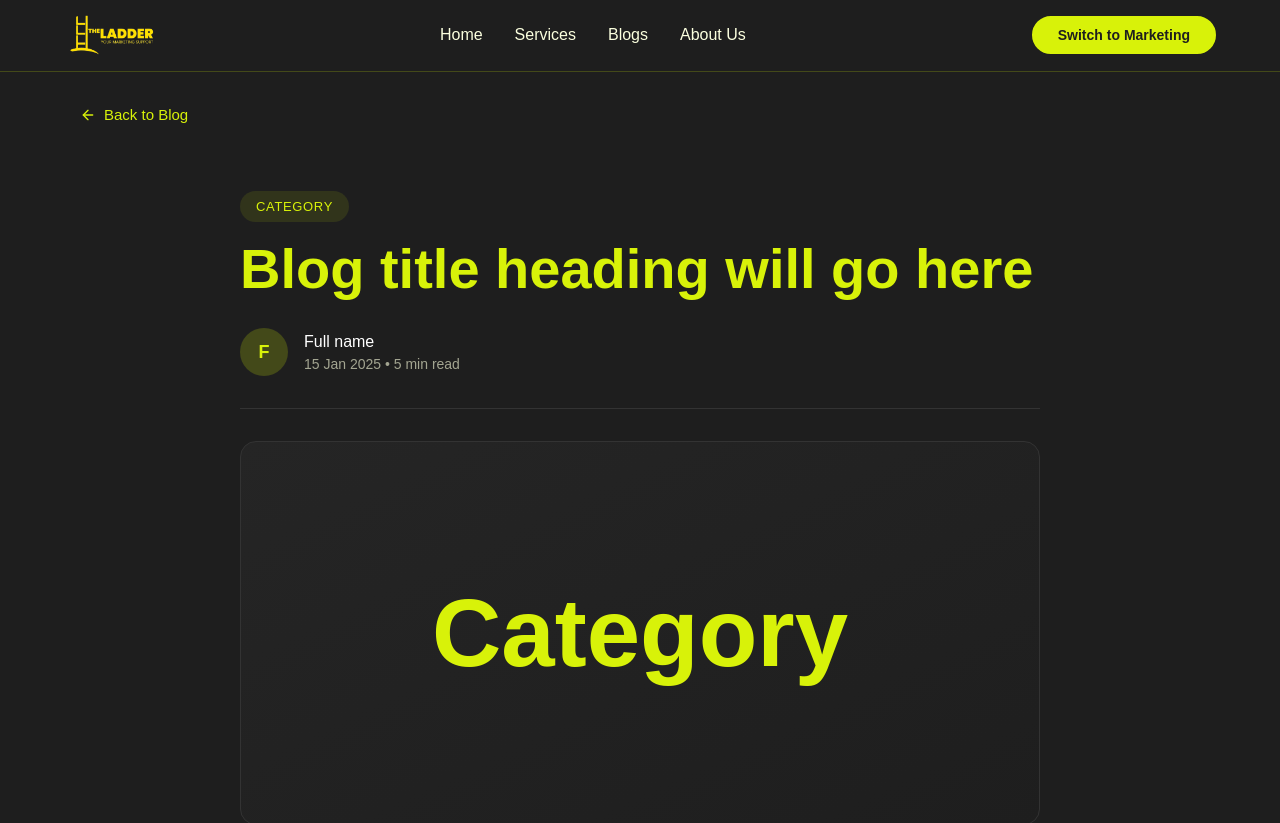
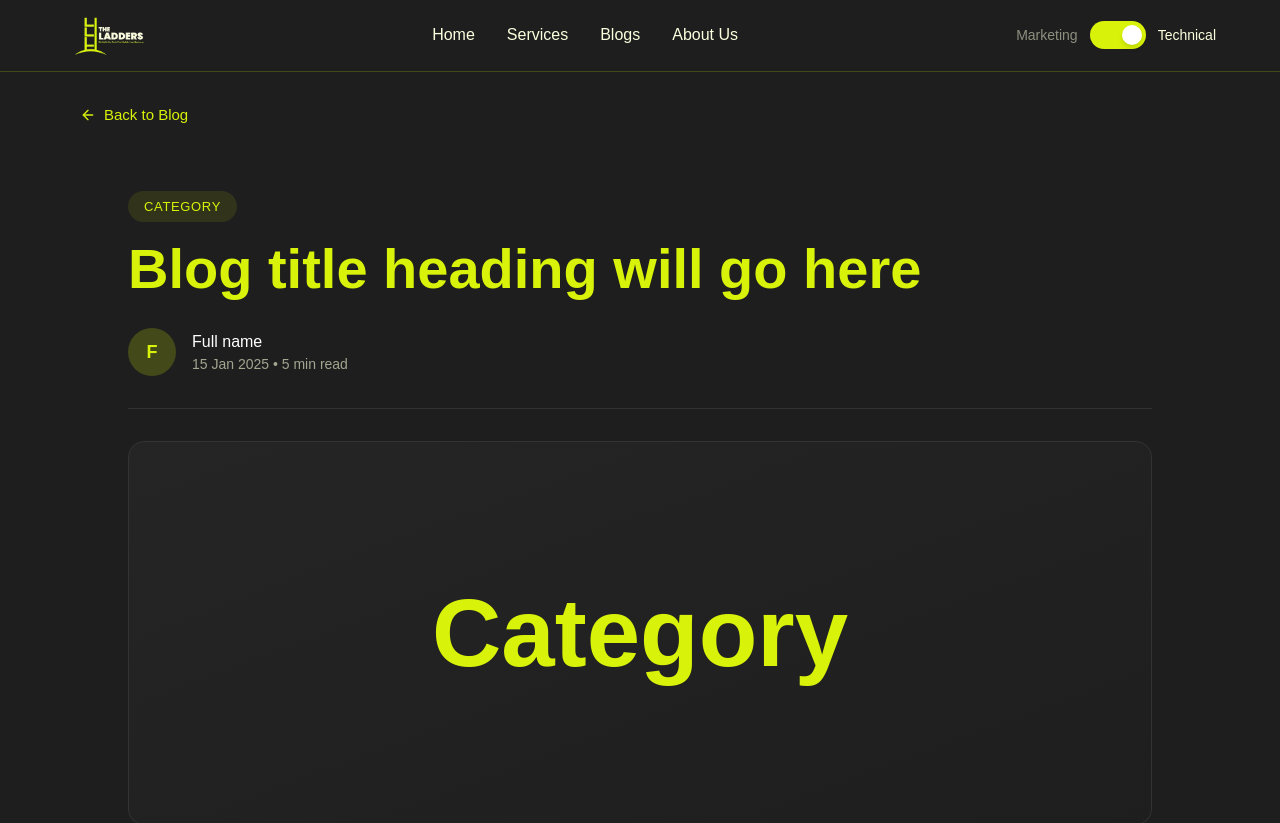
Before and after one commit to umar7shaikh/The-Ladder-Web, a Next.js app: page /technical/blog/first-post in a window 1280 px wide. Shown: the top 823 px of the page. Built offline with nearby package versions, Linux system fonts and the light colour scheme.

Commit message:
added the tech logo,added the toggle slider in the navbar

```diff
--- a/app/technical/blog/[slug]/page.tsx
+++ b/app/technical/blog/[slug]/page.tsx
@@ -15,7 +15,6 @@ import {
   Step
 } from '@/components/technical/blogcomponents/MDXComponents';
 
-// Custom components for MDX
 const components = {
   Callout,
   CodeTitle,
@@ -53,7 +52,8 @@ export default async function BlogPost({ params }: { params: Promise<{ slug: str
 
       {/* Hero Section */}
       <section className="relative py-12 md:py-16">
-        <div className="relative w-full max-w-4xl mx-auto px-4 sm:px-6 md:px-12">
+        <div className="relative w-full max-w-6xl mx-auto px-4 sm:px-6 md:px-12 lg:px-16">
+          {/* ↑ Changed from max-w-4xl to max-w-6xl */}
 
           {/* Category Badge */}
           <div className="inline-block mb-4">
--- a/components/common/Navbar.tsx
+++ b/components/common/Navbar.tsx
@@ -42,6 +42,9 @@ export default function Navbar() {
     setIsMobileMenuOpen(false);
   };
 
+  // Dynamic logo based on department
+  const logoSrc = currentDept === 'marketing' ? '/logo.png' : '/techlogo.png';
+
   // Navigation links based on department
   const navLinks = currentDept === 'marketing'
     ? [
@@ -62,7 +65,7 @@ export default function Navbar() {
       className="sticky top-0 z-50 h-[72px] flex items-center transition-colors duration-300"
       style={{
         backgroundColor: colors.bg,
-        borderBottom: `1px solid ${colors.primary}33` // 33 = 20% opacity
+        borderBottom: `1px solid ${colors.primary}33`
       }}
     >
       <div className="w-full max-w-[1920px] mx-auto px-4 md:px-[64px] py-0 flex items-center justify-between">
@@ -70,7 +73,7 @@ export default function Navbar() {
         <div className="flex-shrink-0">
           <Link href={`/${currentDept}`}>
             <Image
-              src="/logo.png"
+              src={logoSrc}
               alt="The Ladder Logo"
               width={90}
               height={90}
@@ -103,27 +106,42 @@ export default function Navbar() {
           </div>
         </div>
 
-        {/* Department Toggle Button (Desktop) */}
-        <div className="hidden md:block flex-shrink-0">
+        {/* Department Toggle Slider (Desktop) */}
+        <div className="hidden md:flex items-center gap-3 flex-shrink-0">
+          <span
+            className={`text-sm font-medium transition-all duration-200 ${
+              currentDept === 'marketing' ? 'opacity-100' : 'opacity-50'
+            }`}
+            style={{ color: colors.text }}
+          >
+            Marketing
+          </span>
+
           <button
             onClick={toggleDept}
-            className="px-6 py-2.5 border-2 rounded-full text-sm font-semibold leading-[22px] transition-all duration-200 h-[38px] flex items-center"
+            className="relative w-14 h-7 rounded-full transition-all duration-300 focus:outline-none focus:ring-2 focus:ring-offset-2"
             style={{
-              borderColor: colors.border,
-              backgroundColor: colors.buttonBg,
-              color: colors.buttonText,
+              backgroundColor: currentDept === 'marketing' ? colors.primary : colors.primary,
+              focusRingColor: colors.primary
             }}
-            onMouseEnter={(e) => {
-              e.currentTarget.style.backgroundColor = 'transparent';
-              e.currentTarget.style.color = colors.border;
-            }}
-            onMouseLeave={(e) => {
-              e.currentTarget.style.backgroundColor = colors.buttonBg;
-              e.currentTarget.style.color = colors.buttonText;
-            }}
+            aria-label="Toggle department"
           >
-            Switch to {currentDept === 'marketing' ? 'Technical' : 'Marketing'}
+            <span
+              className="absolute top-1 left-1 w-5 h-5 rounded-full bg-white shadow-md transform transition-transform duration-300 ease-in-out"
+              style={{
+                transform: currentDept === 'technical' ? 'translateX(28px)' : 'translateX(0)',
+              }}
+            />
           </button>
+
+          <span
+            className={`text-sm font-medium transition-all duration-200 ${
+              currentDept === 'technical' ? 'opacity-100' : 'opacity-50'
+            }`}
+            style={{ color: colors.text }}
+          >
+            Technical
+          </span>
         </div>
 
         {/* Hamburger Menu Button (Mobile) */}
@@ -169,17 +187,41 @@ export default function Navbar() {
                 {link.label}
               </Link>
             ))}
-            <button
-              onClick={toggleDept}
-              className="mt-4 px-6 py-2.5 border-2 rounded-full text-sm font-semibold transition-all duration-200"
-              style={{
-                borderColor: colors.border,
-                backgroundColor: colors.buttonBg,
-                color: colors.buttonText,
-              }}
-            >
-              Switch to {currentDept === 'marketing' ? 'Technical' : 'Marketing'}
-            </button>
+
+            {/* Mobile Toggle Slider */}
+            <div className="flex items-center gap-3 mt-4">
+              <span
+                className={`text-sm font-medium ${
+                  currentDept === 'marketing' ? 'opacity-100' : 'opacity-50'
+                }`}
+                style={{ color: colors.text }}
+              >
+                Marketing
+              </span>
+
+              <button
+                onClick={toggleDept}
+                className="relative w-14 h-7 rounded-full transition-all duration-300"
+                style={{ backgroundColor: colors.primary }}
+                aria-label="Toggle department"
+              >
+                <span
+                  className="absolute top-1 left-1 w-5 h-5 rounded-full bg-white shadow-md transform transition-transform duration-300 ease-in-out"
+                  style={{
+                    transform: currentDept === 'technical' ? 'translateX(28px)' : 'translateX(0)',
+                  }}
+                />
+              </button>
+
+              <span
+                className={`text-sm font-medium ${
+                  currentDept === 'technical' ? 'opacity-100' : 'opacity-50'
+                }`}
+                style={{ color: colors.text }}
+              >
+                Technical
+              </span>
+            </div>
           </div>
         </div>
       )}
--- a/components/technical/TechCommonComponents/TechFooter.tsx
+++ b/components/technical/TechCommonComponents/TechFooter.tsx
@@ -16,7 +16,7 @@ export default function TechFooter() {
             {/* Logo */}
             <Link href="/" className="inline-block">
               <Image
-                src="/logo.png"
+                src="/techlogo.png"
                 alt="The Ladder Tech Logo"
                 width={120}
                 height={40}
```
Also changed, not shown: public/techlogo.png (added).
